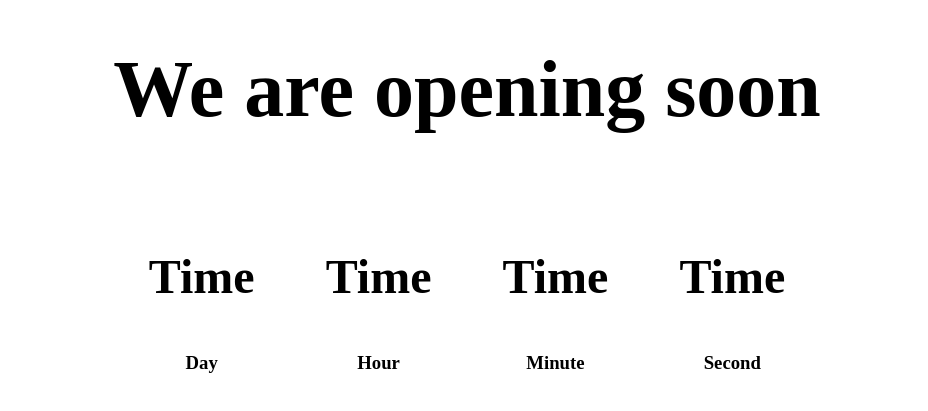
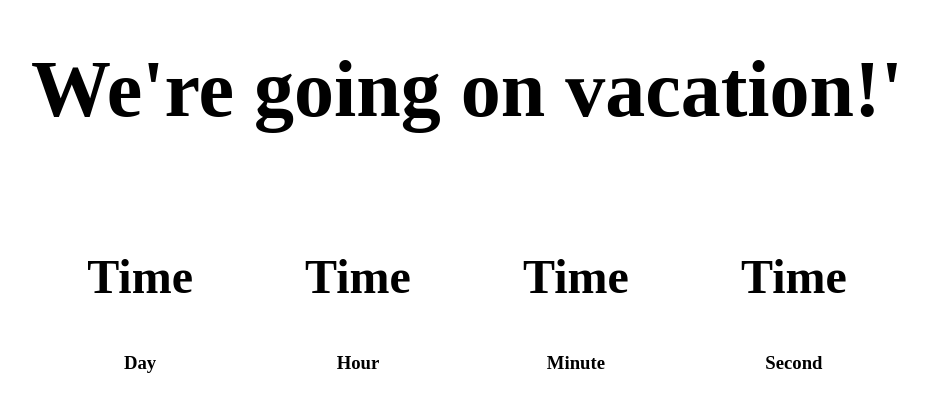
Before and after one commit to wes992/countdown-timer, a React (Create React App) app: page / in a window 1280 px wide. Shown: the part 223-634 px from the top of the page, without its empty margins (173-1101 px from the left). Built offline with nearby package versions, Linux system fonts and the light colour scheme.

Commit message:
added text

```diff
--- a/src/Components/Countdown.js
+++ b/src/Components/Countdown.js
@@ -4,7 +4,7 @@ const Countdown = () => {
   return (
     <section className="coming-soon">
       <div>
-        <h2>We are opening soon</h2>
+        <h2>We're going on vacation!'</h2>
         <div className="countdown">
           <div className="time-container">
             <h3 className="time-value">Time</h3>
```
